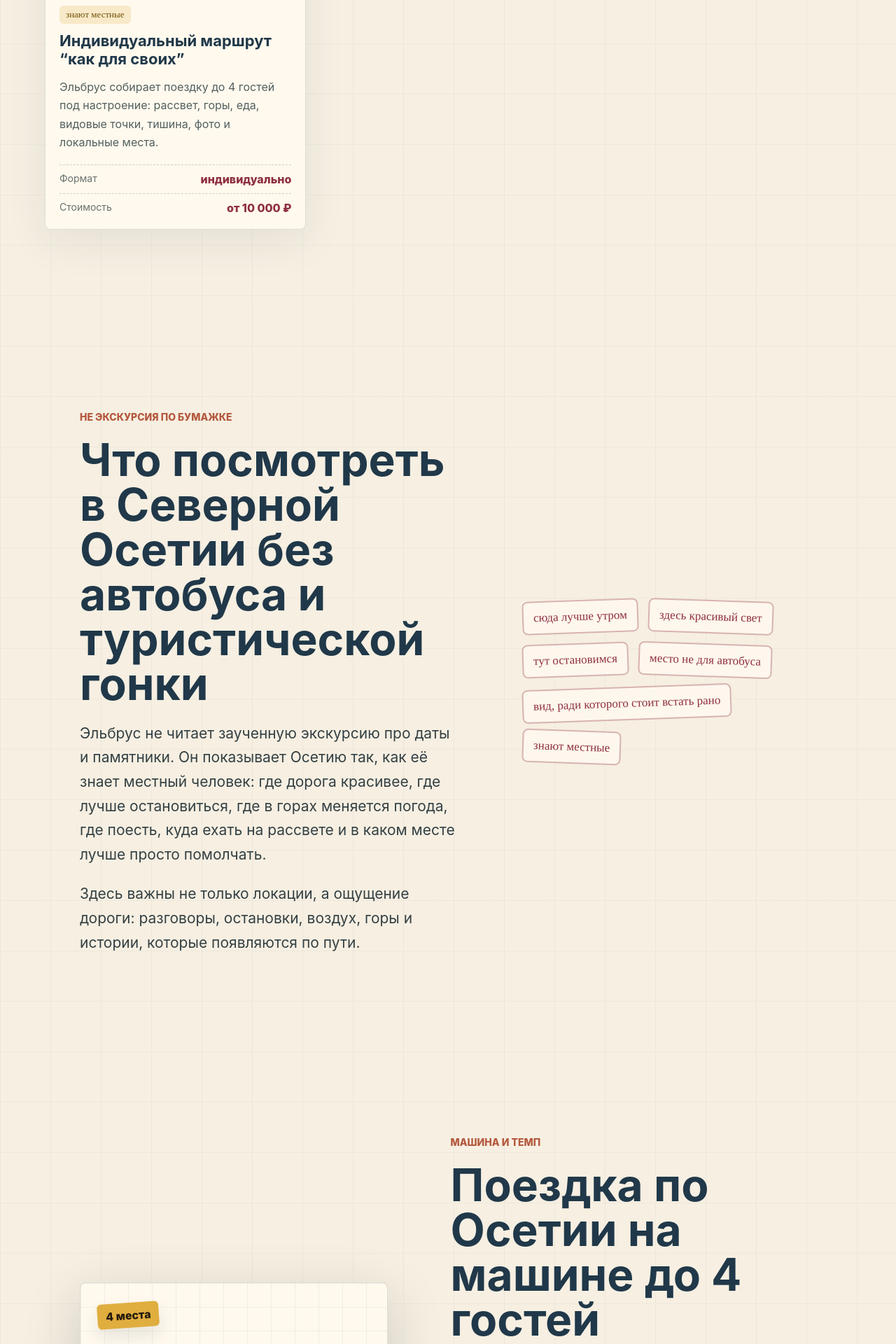
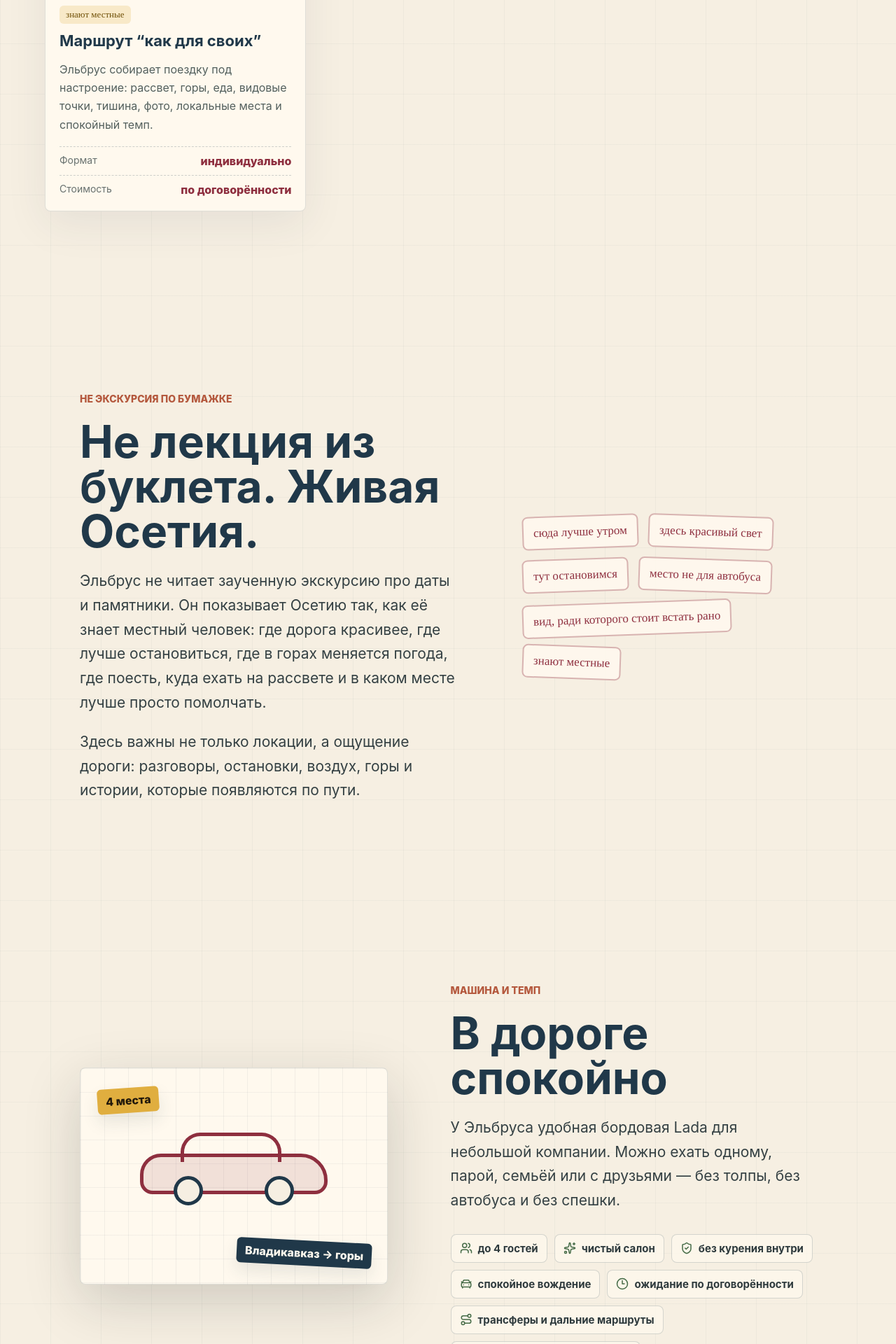
Before and after one commit to ogelslamovuk/co_elbrus, a React (Vite) app: page / in a window 1280 px wide. Shown: the part 4978-6898 px from the top of the page at 70% size. Built offline with nearby package versions, Linux system fonts and the light colour scheme; no server answers.

Commit message:
Update form success text

```diff
--- a/src/data/content.ts
+++ b/src/data/content.ts
@@ -118,21 +118,21 @@ export const trips = [
     price: "от 5 000 ₽",
     image: image("vladikavkaz-mountains.jpg"),
     imageAlt: "Дорога из Владикавказа к горам Северной Осетии",
-    note: "дорога без нервов",
+    note: "межгород",
   },
   {
-    title: "Индивидуальный маршрут “как для своих”",
-    text: "Эльбрус собирает поездку до 4 гостей под настроение: рассвет, горы, еда, видовые точки, тишина, фото и локальные места.",
+    title: "Маршрут “как для своих”",
+    text: "Эльбрус собирает поездку под настроение: рассвет, горы, еда, видовые точки, тишина, фото, локальные места и спокойный темп.",
     format: "индивидуально",
-    price: "от 10 000 ₽",
-    image: image("fiagdon-river.jpg"),
-    imageAlt: "Горный маршрут по Северной Осетии из Владикавказа",
+    price: "по договорённости",
+    image: image("alania-road.jpg"),
+    imageAlt: "Индивидуальный маршрут по Северной Осетии с местным водителем",
     note: "знают местные",
   },
 ];
 
 export const unscripted = {
-  title: "Что посмотреть в Северной Осетии без автобуса и туристической гонки",
+  title: "Не лекция из буклета. Живая Осетия.",
   paragraphs: [
     "Эльбрус не читает заученную экскурсию про даты и памятники. Он показывает Осетию так, как её знает местный человек: где дорога красивее, где лучше остановиться, где в горах меняется погода, где поесть, куда ехать на рассвете и в каком месте лучше просто помолчать.",
     "Здесь важны не только локации, а ощущение дороги: разговоры, остановки, воздух, горы и истории, которые появляются по пути.",
@@ -148,48 +148,47 @@ export const unscripted = {
 };
 
 export const comfort = {
-  title: "Поездка по Осетии на машине до 4 гостей",
-  text: "У Эльбруса удобная бордовая Lada. В машине чисто, в салоне не курят, приятно пахнет, помещается до 4 гостей. Можно ехать одному, парой, семьёй или небольшой компанией.",
+  title: "В дороге спокойно",
+  text: "У Эльбруса удобная бордовая Lada для небольшой компании. Можно ехать одному, парой, семьёй или с друзьями — без толпы, без автобуса и без спешки.",
   facts: [
-    "до 4 пассажиров",
+    "до 4 гостей",
     "чистый салон",
-    "в машине не курят",
+    "без курения внутри",
     "спокойное вождение",
     "ожидание по договорённости",
-    "трансферы и дальние поездки",
-    "маршруты на день и на два дня",
+    "трансферы и дальние маршруты",
+    "поездки на один или два дня",
   ],
 };
 
 export const prices = {
-  title: "Стоимость индивидуальных поездок и трансферов по Северной Осетии",
+  title: "Ориентиры по стоимости",
   text: "Стоимость зависит от маршрута, времени, ожидания, сезона и дальности поездки. Напишите Эльбрусу — он подскажет честный вариант и поможет собрать маршрут без лишней суеты.",
-  note: "Финальная стоимость зависит от маршрута, ожидания и сезона.",
   items: [
-    ["Трансфер по городу / району", "от 2 000 ₽"],
-    ["Трансфер Владикавказ — Минеральные Воды", "от 5 000 ₽"],
+    ["Трансфер", "от 5 000 ₽"],
     ["Поездка на полдня", "от 6 000 ₽"],
-    ["Поездка на день", "от 10 000 ₽"],
-    ["Дальняя поездка / 2 дня", "от 18 000 ₽"],
-    ["Индивидуальный маршрут", "от 10 000 ₽"],
+    ["Поездка на день", "от 12 000 ₽"],
+    ["Дальняя поездка / 2 дня", "по договорённости"],
+    ["Индивидуальный маршрут", "по договорённости"],
   ],
+  note: "Финальная цена зависит от маршрута, ожидания, сезона и количества остановок. Лучше уточнить напрямую перед поездкой.",
 };
 
 export const reviews = [
   {
     name: "Мия",
     city: "Москва",
-    text: "С Эльбрусом мы познакомились во время первой поездки в Осетию — и с тех пор каждый раз обращаемся к нему, когда приезжаем. Он не просто возит по красивым местам, а показывает Осетию как человек, который здесь вырос: где остановиться, куда лучше поехать на рассвете, где поесть, где просто помолчать и посмотреть на горы. После таких поездок остаётся ощущение, что у тебя появился свой человек в Осетии.",
+    text: "С Эльбрусом мы познакомились во время первой поездки в Осетию — и с тех пор каждый раз обращаемся к нему, когда приезжаем. Он не просто возит по красивым местам, а показывает Осетию как человек, который здесь вырос: где остановиться, куда лучше поехать на рассвете, где поесть, где просто помолчать и посмотреть на горы.",
   },
   {
     name: "Антон и Лера",
     city: "Санкт-Петербург",
-    text: "Мы не хотели экскурсию “по списку” и очень боялись попасть в туристический конвейер. С Эльбрусом всё получилось иначе: спокойно, красиво, без спешки. Он подстраивался под нас, останавливался там, где был хороший вид, рассказывал не заученные факты, а живые истории. Это был самый тёплый день поездки.",
+    text: "Мы не хотели экскурсию “по списку” и очень боялись попасть в туристический конвейер. С Эльбрусом всё получилось иначе: спокойно, красиво, без спешки. Он подстраивался под нас, останавливался там, где был хороший вид, рассказывал не заученные факты, а живые истории.",
   },
   {
     name: "Руслан",
     city: "Казань",
-    text: "Брал поездку на день и трансфер обратно. В машине чисто, спокойно, без курения и лишнего шума. Эльбрус знает дороги, погоду, места для остановок и нормально объясняет, куда стоит ехать, а куда лучше не тратить время. Очень редкое ощущение — когда водитель не просто везёт, а реально помогает сделать день лучше.",
+    text: "Брал поездку на день и трансфер обратно. В машине чисто, спокойно, без курения и лишнего шума. Эльбрус знает дороги, погоду, места для остановок и нормально объясняет, куда стоит ехать, а куда лучше не тратить время.",
   },
 ];
 
@@ -208,8 +207,7 @@ export const bookingSteps = [
   },
 ];
 
-export const formSuccess =
-  "Заявка подготовлена. Лучше всего написать Эльбрусу напрямую в WhatsApp или Telegram — так он ответит быстрее.";
+export const formSuccess = "Заявка отправлена Эльбрусу в Telegram. Он ответит, когда будет на связи.";
 
 export const faqTitle = "Частые вопросы об экскурсиях и поездках по Северной Осетии";
 
```
